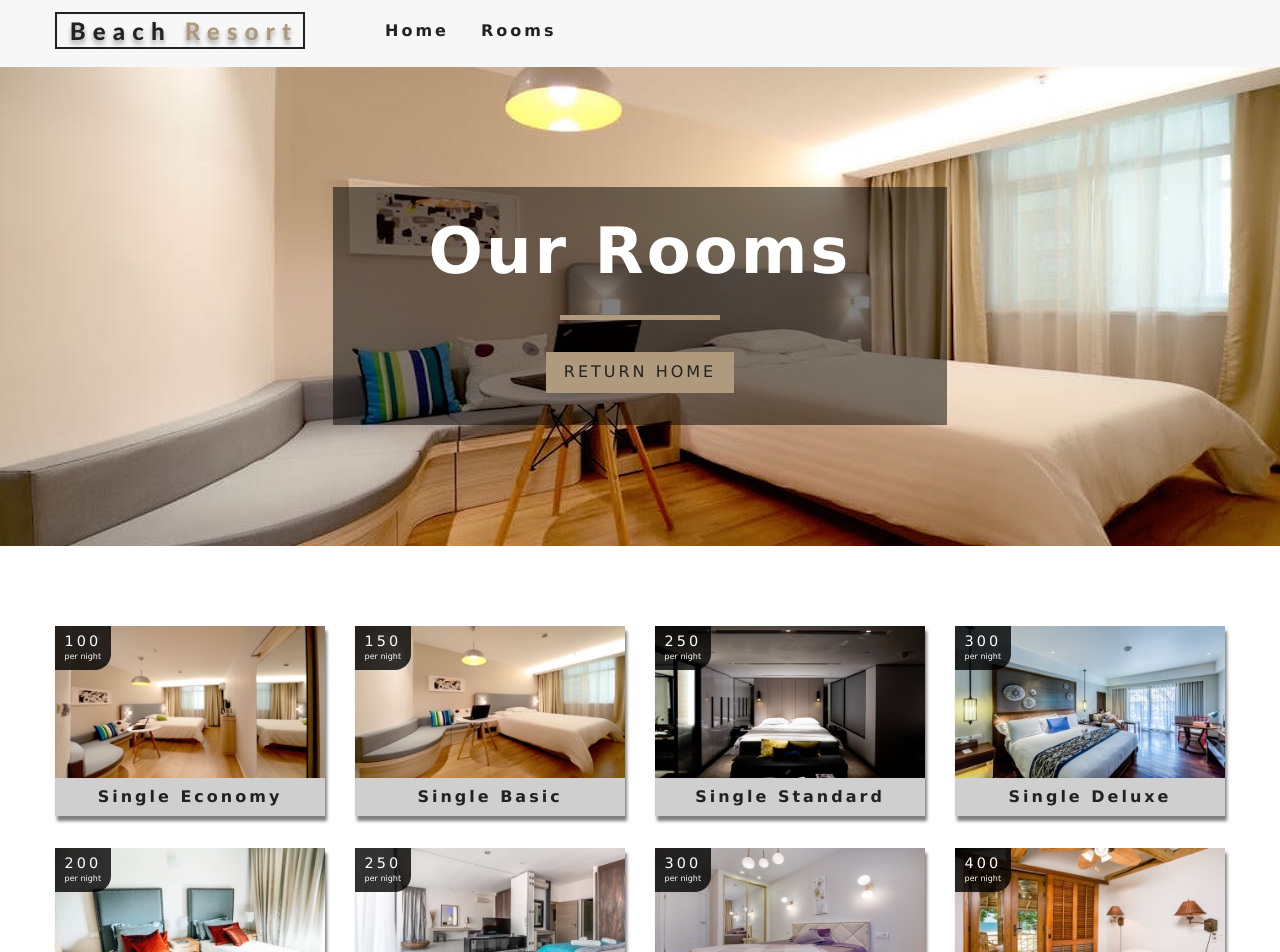
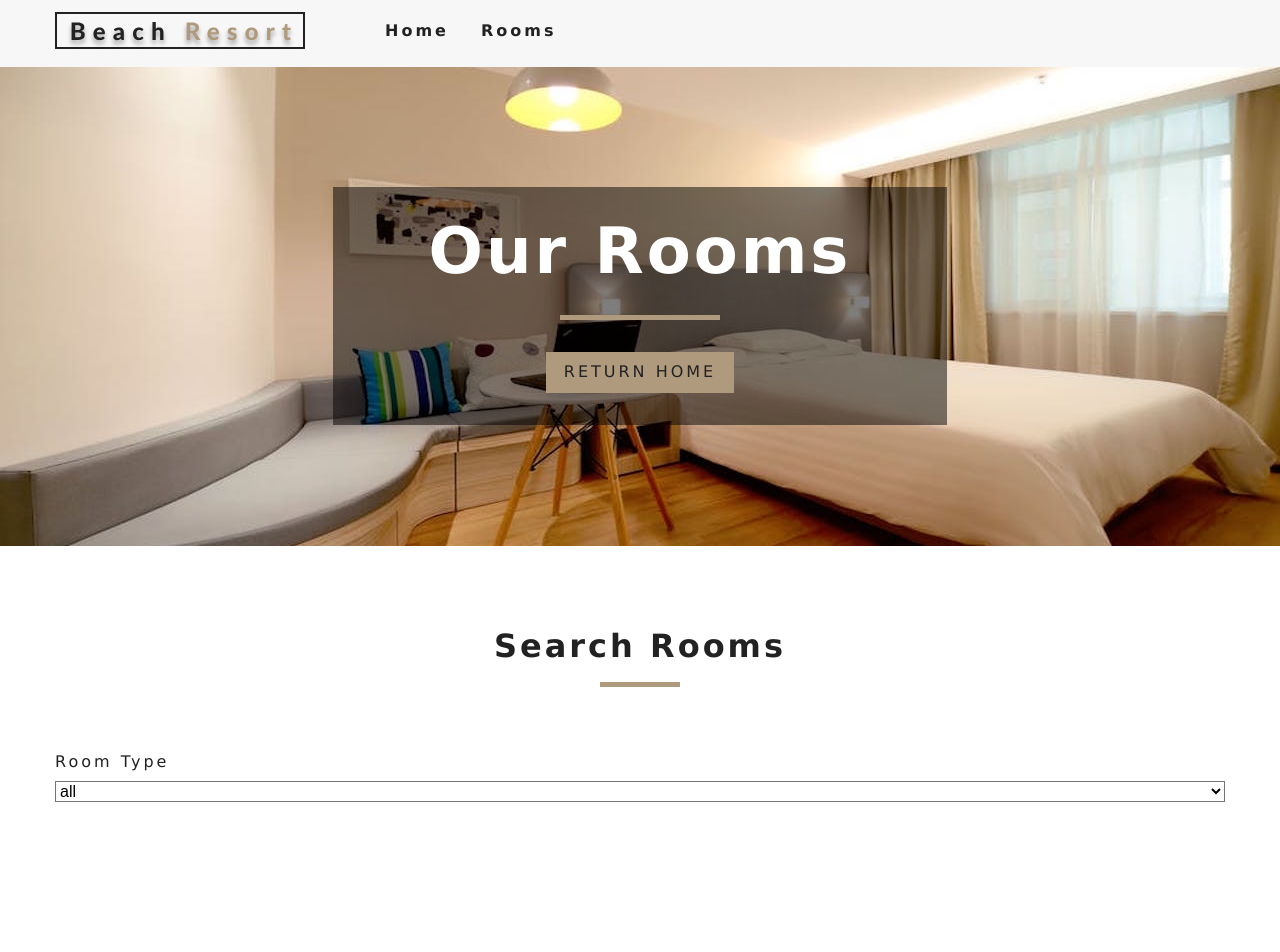
Before and after one commit to arminsheibak/Beach-Hotel, a React (Vite) app: page /rooms in a window 1280 px wide. Shown: the top 952 px of the page. Built offline with nearby package versions, Linux system fonts and the light colour scheme.

Commit message:
added filtering by type

```diff
--- a/src/App.tsx
+++ b/src/App.tsx
@@ -5,14 +5,18 @@ import RoomsContext from './contexts/roomsContext'
 import { useState } from 'react'
 import Room from './entities/room'
 import data from './data'
+import FilterQueryContext, { filterQuery } from './contexts/roomsFiltersContext'
 
 function App() {
   const [rooms, setRooms] = useState<Room[]>(data)
+  const [filterQuery, setFilterQuery] = useState<filterQuery>({type: 'all'} as filterQuery)
 
   return (
     <RoomsContext.Provider value={{rooms, setRooms}} >
+    <FilterQueryContext.Provider value={{filterQuery, setFilterQuery}} >
     <NavBar />
     <Outlet />
+    </FilterQueryContext.Provider>
     </RoomsContext.Provider>
   )
 }
--- /dev/null
+++ b/src/components/RoomsFilter.tsx
@@ -0,0 +1,34 @@
+import { useContext } from "react";
+import SectionTitle from "./SectionTitle";
+import FilterQueryContext from "../contexts/roomsFiltersContext";
+
+const RoomsFilter = () => {
+  const { filterQuery, setFilterQuery } = useContext(FilterQueryContext);
+
+  return (
+    <section className="filter-container">
+      <SectionTitle title="search rooms" />
+      <form className="filter-form">
+        <div className="form-group">
+          <label htmlFor="type">room type</label>
+          <select
+            name="type"
+            id="type"
+            className="form-control"
+            value={filterQuery.type}
+            onChange={(event) =>
+              setFilterQuery({ ...filterQuery, type: event.target.value })
+            }
+          >
+            <option value="all">all</option>
+            <option value="single">single</option>
+            <option value="double">double</option>
+            <option value="family">family</option>
+          </select>
+        </div>
+      </form>
+    </section>
+  );
+};
+
+export default RoomsFilter;
--- a/src/components/RoomsList.tsx
+++ b/src/components/RoomsList.tsx
@@ -1,9 +1,17 @@
 import { useContext } from "react"
 import RoomsContext from "../contexts/roomsContext"
 import RoomCard from "./RoomCard"
+import FilterQueryContext from "../contexts/roomsFiltersContext"
 
 const RoomsList = () => {
-  const {rooms, setRooms} = useContext(RoomsContext)
+  const {rooms} = useContext(RoomsContext)
+  const {filterQuery} = useContext(FilterQueryContext)
+
+  const filteredRoom = rooms.filter(room => {
+    if (filterQuery.type !== 'all')
+      return room.fields.type === filterQuery.type
+    return room
+  })
 
   if (rooms.length == 0) {
     return (
@@ -16,7 +24,7 @@ const RoomsList = () => {
   return (
     <section className="roomslist" >
       <div className="roomslist-center">
-        {rooms.map(room => <RoomCard key={room.sys.id} room={room} />)}
+        {filteredRoom.map(room => <RoomCard key={room.sys.id} room={room} />)}
       </div>
     </section>
   )
--- /dev/null
+++ b/src/contexts/roomsFiltersContext.ts
@@ -0,0 +1,13 @@
+import React, { Dispatch } from "react";
+
+export interface filterQuery {
+  type: string;
+}
+
+interface filterQueryContextType {
+  filterQuery: filterQuery;
+  setFilterQuery: Dispatch<React.SetStateAction<filterQuery>>
+}
+
+const FilterQueryContext = React.createContext<filterQueryContextType>({} as filterQueryContextType);
+export default FilterQueryContext;
--- a/src/pages/Rooms.tsx
+++ b/src/pages/Rooms.tsx
@@ -2,6 +2,7 @@ import { Link } from "react-router-dom"
 import Banner from "../components/Banner"
 import Hero from "../components/Hero"
 import RoomsList from "../components/RoomsList"
+import RoomsFilter from "../components/RoomsFilter"
 
 const Rooms = () => {
   return (
@@ -11,6 +12,7 @@ const Rooms = () => {
         <Link to='/' className="btn-primary" >Return Home</Link>
       </Banner>
     </Hero>
+    <RoomsFilter />
     <RoomsList />
     </>
   )
```
